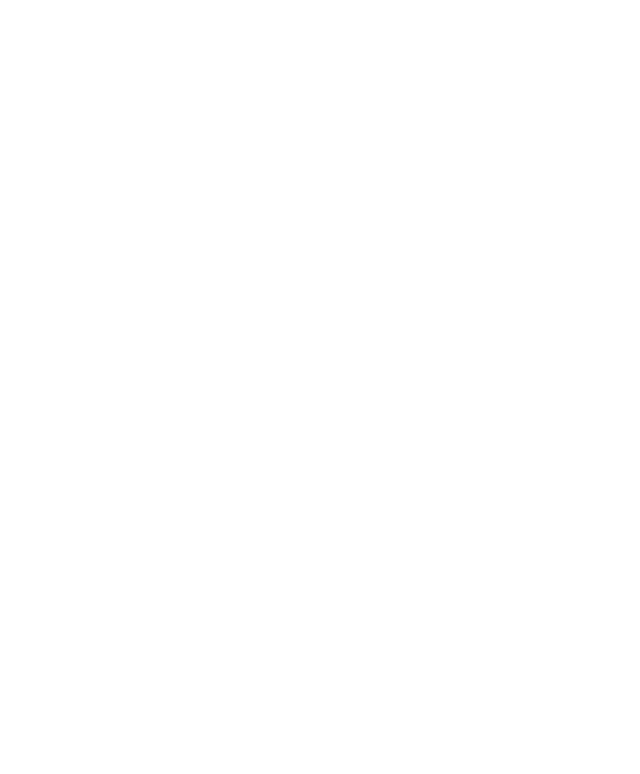
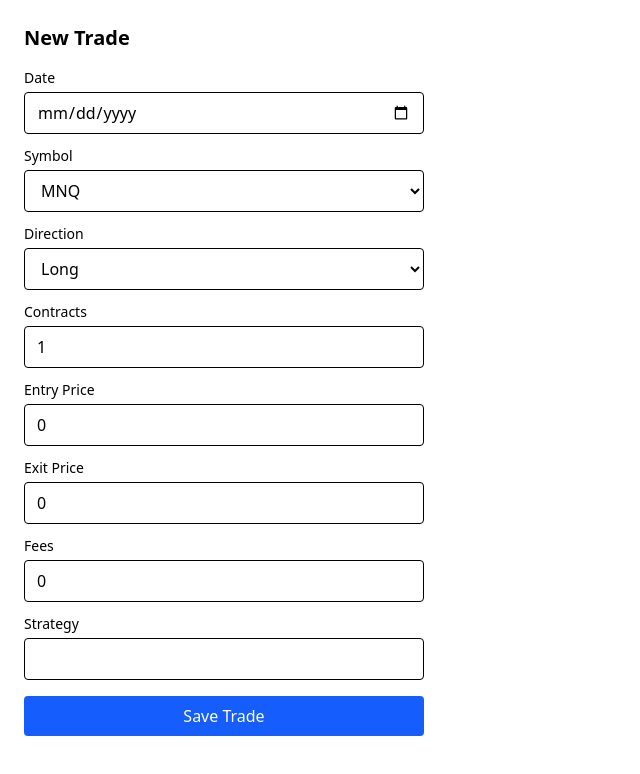
Before and after one commit to AustineBaltazar/trading-journal-tracker, an Angular app: page /trades/new in a window 1280 px wide. Before the commit this address led to /. Shown: the top 774 px of the page, without its empty margins (0-640 px from the left). Built offline with nearby package versions, Linux system fonts and the light colour scheme; sample sign-in values are in the browser's storage.

Commit message:
added logout function

```diff
--- a/src/app/app.routes.ts
+++ b/src/app/app.routes.ts
@@ -1,9 +1,12 @@
 import { Routes } from '@angular/router';
 import { Login } from './login/login';
 import { TradesList } from './trades-list/trades-list';
+import { NewTrade } from './new-trade/new-trade';
+import { authGuard } from './auth-guard';
 
 export const routes: Routes = [
   { path: 'login', component: Login },
-  { path: 'trades', component: TradesList },
+  { path: 'trades', component: TradesList, canActivate: [authGuard] },
+  { path: 'trades/new', component: NewTrade, canActivate: [authGuard] },
   { path: '', redirectTo: '/login', pathMatch: 'full' },
 ];
--- /dev/null
+++ b/src/app/auth-guard.ts
@@ -0,0 +1,14 @@
+import { inject } from '@angular/core';
+import { Router } from '@angular/router';
+
+export function authGuard() {
+  const router = inject(Router);
+  const token = localStorage.getItem('token');
+
+  if (token) {
+    return true;
+  }
+
+  router.navigate(['/login']);
+  return false;
+}
--- /dev/null
+++ b/src/app/new-trade/new-trade.html
@@ -0,0 +1,76 @@
+<div class="p-6 max-w-md">
+  <h1 class="text-xl font-semibold mb-4">New Trade</h1>
+
+  <form (ngSubmit)="onSubmit()">
+    @if (errorMessage) {
+      <p class="text-red-600 text-sm mb-3">{{ errorMessage }}</p>
+    }
+
+    <label class="block text-sm mb-1">Date</label>
+    <input
+      type="date"
+      [(ngModel)]="trade_date"
+      name="trade_date"
+      class="w-full border rounded px-3 py-2 mb-3"
+    />
+
+    <label class="block text-sm mb-1">Symbol</label>
+    <select [(ngModel)]="symbol" name="symbol" class="w-full border rounded px-3 py-2 mb-3">
+      <option value="MNQ">MNQ</option>
+      <option value="NQ">NQ</option>
+    </select>
+
+    <label class="block text-sm mb-1">Direction</label>
+    <select [(ngModel)]="direction" name="direction" class="w-full border rounded px-3 py-2 mb-3">
+      <option value="long">Long</option>
+      <option value="short">Short</option>
+    </select>
+
+    <label class="block text-sm mb-1">Contracts</label>
+    <input
+      type="number"
+      [(ngModel)]="contracts"
+      name="contracts"
+      class="w-full border rounded px-3 py-2 mb-3"
+    />
+
+    <label class="block text-sm mb-1">Entry Price</label>
+    <input
+      type="number"
+      step="0.01"
+      [(ngModel)]="entry_price"
+      name="entry_price"
+      class="w-full border rounded px-3 py-2 mb-3"
+    />
+
+    <label class="block text-sm mb-1">Exit Price</label>
+    <input
+      type="number"
+      step="0.01"
+      [(ngModel)]="exit_price"
+      name="exit_price"
+      class="w-full border rounded px-3 py-2 mb-3"
+    />
+
+    <label class="block text-sm mb-1">Fees</label>
+    <input
+      type="number"
+      step="0.01"
+      [(ngModel)]="fees"
+      name="fees"
+      class="w-full border rounded px-3 py-2 mb-3"
+    />
+
+    <label class="block text-sm mb-1">Strategy</label>
+    <input
+      type="text"
+      [(ngModel)]="strategy"
+      name="strategy"
+      class="w-full border rounded px-3 py-2 mb-4"
+    />
+
+    <button type="submit" class="w-full bg-blue-600 text-white py-2 rounded hover:bg-blue-700">
+      Save Trade
+    </button>
+  </form>
+</div>
--- /dev/null
+++ b/src/app/new-trade/new-trade.ts
@@ -0,0 +1,57 @@
+import { Component, inject } from '@angular/core';
+import { FormsModule } from '@angular/forms';
+import { HttpClient } from '@angular/common/http';
+import { Router } from '@angular/router';
+
+@Component({
+  imports: [FormsModule],
+  selector: 'app-new-trade',
+  styleUrl: './new-trade.css',
+  templateUrl: './new-trade.html',
+})
+export class NewTrade {
+  private http = inject(HttpClient);
+  private router = inject(Router);
+
+  trade_date = '';
+  symbol = 'MNQ';
+  direction = 'long';
+  contracts = 1;
+  entry_price = 0;
+  exit_price = 0;
+  fees = 0;
+  strategy = '';
+
+  errorMessage = '';
+
+  onSubmit() {
+    this.errorMessage = '';
+    const token = localStorage.getItem('token');
+
+    this.http
+      .post<any>(
+        'http://localhost:3001/trades',
+        {
+          trade_date: this.trade_date,
+          symbol: this.symbol,
+          direction: this.direction,
+          contracts: this.contracts,
+          entry_price: this.entry_price,
+          exit_price: this.exit_price,
+          fees: this.fees,
+          strategy: this.strategy,
+        },
+        {
+          headers: { Authorization: `Bearer ${token}` },
+        },
+      )
+      .subscribe({
+        next: () => {
+          this.router.navigate(['/trades']);
+        },
+        error: (err) => {
+          this.errorMessage = err.error?.error || 'Something went wrong saving the trade.';
+        },
+      });
+  }
+}
--- a/src/app/trades-list/trades-list.html
+++ b/src/app/trades-list/trades-list.html
@@ -1 +1,37 @@
-<p>trades-list works!</p>
+<div class="p-6">
+  <div class="flex justify-between items-center mb-4">
+    <h1 class="text-xl font-semibold">Your Trades</h1>
+    <button (click)="logout()" class="text-sm text-red-600">Log out</button>
+  </div>
+
+  @if (trades().length === 0) {
+    <p class="text-gray-500">No trades yet.</p>
+  } @else {
+    <table class="w-full border-collapse">
+      <thead>
+        <tr class="text-left border-b">
+          <th class="py-2">Date</th>
+          <th class="py-2">Symbol</th>
+          <th class="py-2">Direction</th>
+          <th class="py-2">Net P/L</th>
+        </tr>
+      </thead>
+      <tbody>
+        @for (trade of trades(); track trade.id) {
+          <tr class="border-b">
+            <td class="py-2">{{ trade.trade_date }}</td>
+            <td class="py-2">{{ trade.symbol }}</td>
+            <td class="py-2">{{ trade.direction }}</td>
+            <td
+              class="py-2"
+              [class.text-green-600]="trade.netPnl > 0"
+              [class.text-red-600]="trade.netPnl < 0"
+            >
+              {{ trade.netPnl }}
+            </td>
+          </tr>
+        }
+      </tbody>
+    </table>
+  }
+</div>
--- a/src/app/trades-list/trades-list.ts
+++ b/src/app/trades-list/trades-list.ts
@@ -1,5 +1,6 @@
 import { Component, inject, OnInit, signal } from '@angular/core';
 import { HttpClient } from '@angular/common/http';
+import { Router } from '@angular/router';
 
 @Component({
   imports: [],
@@ -9,11 +10,23 @@ import { HttpClient } from '@angular/common/http';
 })
 export class TradesList implements OnInit {
   private http = inject(HttpClient);
+  private router = inject(Router);
   trades = signal<any[]>([]);
 
   ngOnInit() {
-    this.http.get<any>('http://localhost:3001/trades').subscribe((response) => {
-      this.trades.set(response.trades);
-    });
+    const token = localStorage.getItem('token');
+
+    this.http
+      .get<any>('http://localhost:3001/trades', {
+        headers: { Authorization: `Bearer ${token}` },
+      })
+      .subscribe((response) => {
+        this.trades.set(response.trades);
+      });
+  }
+
+  logout() {
+    localStorage.removeItem('token');
+    this.router.navigate(['/login']);
   }
 }
```
Also changed, not shown: src/app/new-trade/new-trade.css (added), 1 other file (tests, documents, lock files or other folders).
